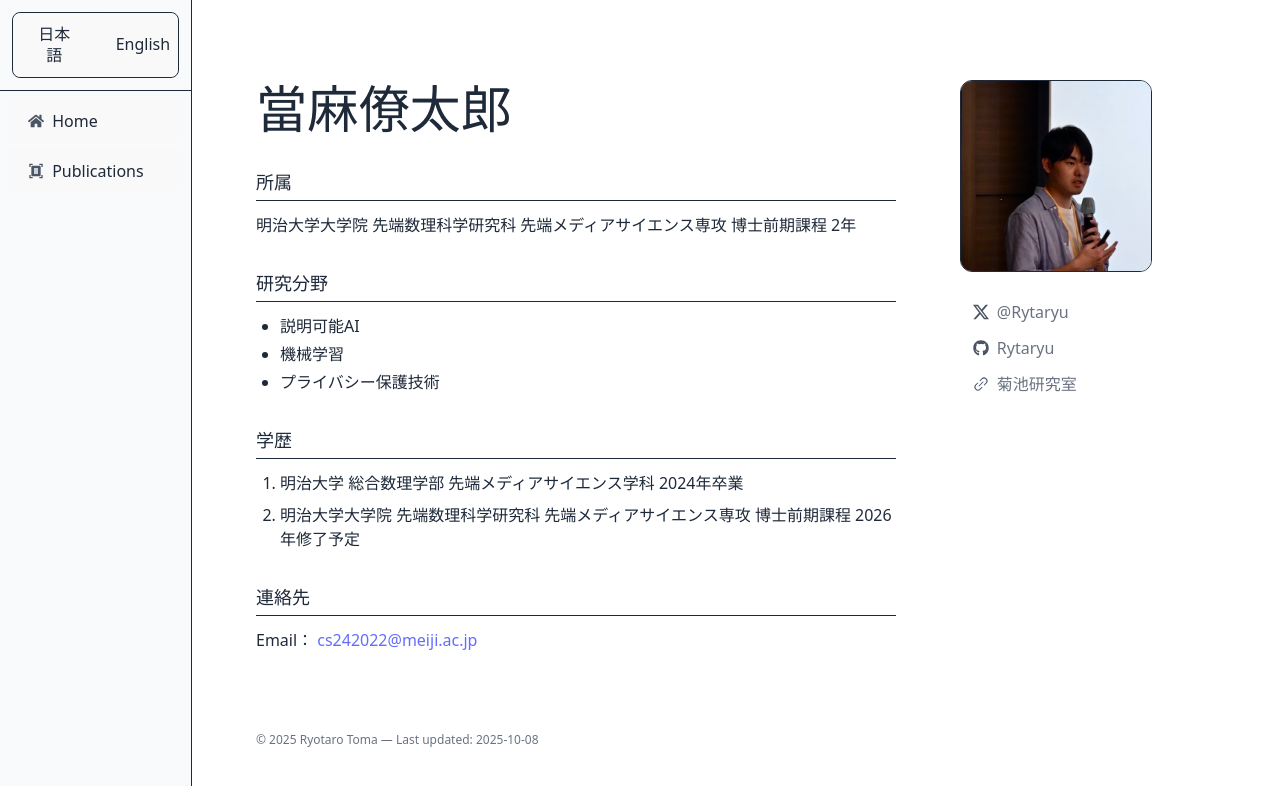
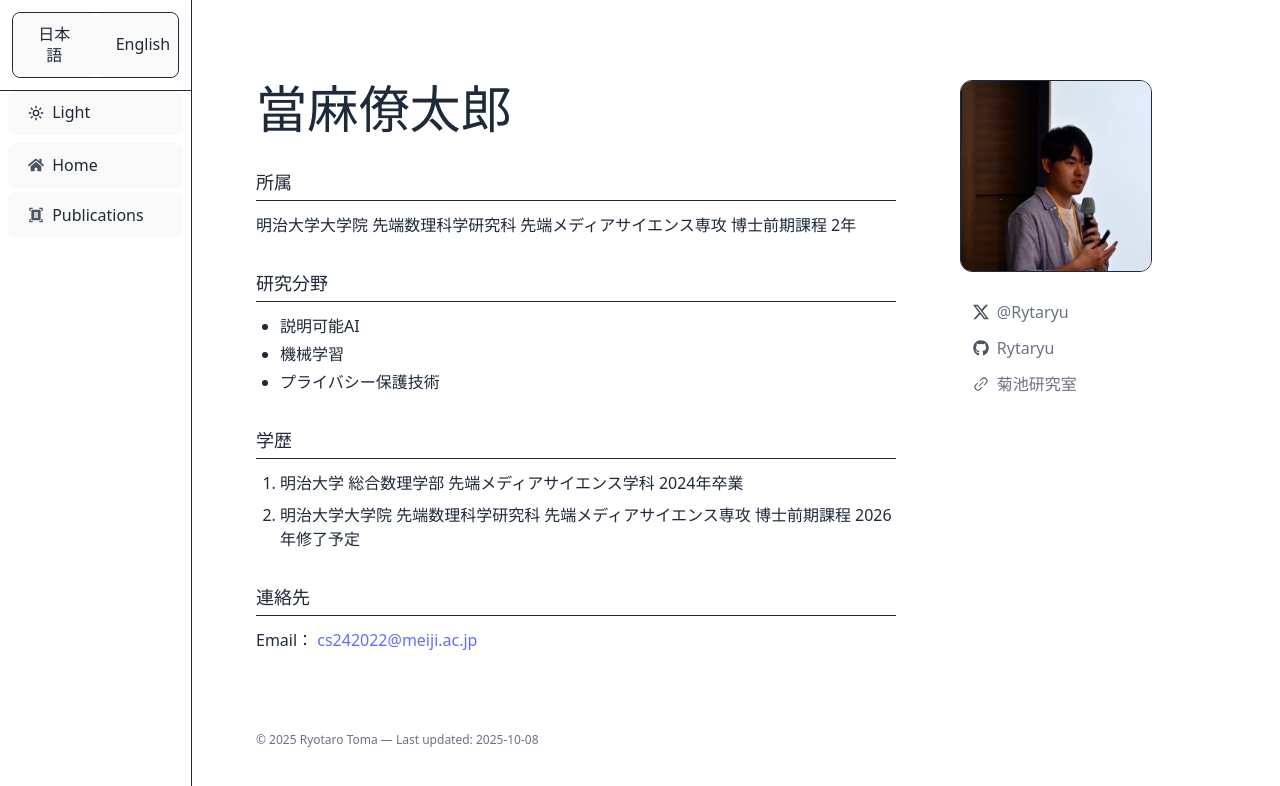
Before and after one commit to Rytaryu/rytaryu.github.io, a React (Vite) app: page / in a window 1280 px wide. Shown: the top 786 px of the page. Built offline with nearby package versions, Linux system fonts and the light colour scheme.

Commit message:
refactor: implement theme toggle functionality and update Tailwind configuration for dark mode support

```diff
--- a/index.html
+++ b/index.html
@@ -9,6 +9,16 @@
     <meta property="og:description" content="明治大学大学院先端数理科学研究科 / Graduate School of Advanced Mathematical Sciences, Meiji University" />
     <meta property="og:type" content="website" />
     <meta name="twitter:card" content="summary" />
+    <script>
+      (() => {
+        const stored = localStorage.getItem('theme');      // 'light' | 'dark' | null
+        const preferDark = window.matchMedia('(prefers-color-scheme: dark)').matches;
+        const theme = stored || (preferDark ? 'dark' : 'light');
+        if (theme === 'dark') document.documentElement.classList.add('dark');
+        // UA要素の配色ヒント
+        document.documentElement.style.colorScheme = theme;
+      })();
+    </script>
   </head>
   <body>
     <div id="root"></div>
--- a/src/App.tsx
+++ b/src/App.tsx
@@ -4,7 +4,8 @@ import { MdDocumentScanner } from "react-icons/md";
 import type { Tab, Lang } from "./utils";
 import HomeContent from "./HomeContent";
 import PublicationsContent from "./PublicationsContent";
-
+import ThemeToggle from './ThemeToggle';
+import { useTheme } from './hooks/useTheme';
 
 const tabs: { key: Tab; label: string }[] = [
   { key: "home", label: "Home" },
@@ -20,6 +21,7 @@ type SideBarProps = {
 
 function SideBar({ lang, setLang, active, setActive }: SideBarProps) {
   const [isOpen, setIsOpen] = useState(false);
+  const { theme, toggle } = useTheme();
 
   const onSelectTab = (key: Tab) => {
     setActive(key);
@@ -62,11 +64,11 @@ function SideBar({ lang, setLang, active, setActive }: SideBarProps) {
       </button>
 
       <aside
-        className={`fixed inset-y-0 left-0 border-r bg-gray-50 transform transition-transform duration-300 ease-in-out ${
+        className={`fixed inset-y-0 left-0 border-r transform transition-transform duration-300 ease-in-out ${
           isOpen ? "translate-x-0" : "-translate-x-full"
         } md:translate-x-0 w-60 md:w-[15vw]`}
       >
-        <div className="h-full flex flex-col">
+        <div className="h-full flex flex-col ">
           <div className="px-3 py-3 border-b">
             <div className="inline-flex rounded-lg border overflow-hidden w-full">
               <button
@@ -90,6 +92,10 @@ function SideBar({ lang, setLang, active, setActive }: SideBarProps) {
                 <span className="xl:hidden">EN</span>
               </button>
             </div>
+          </div>
+
+          <div className="px-2">
+            <ThemeToggle theme={theme} onToggle={toggle} className="w-full justify-left" />
           </div>
 
           <nav className="px-2 py-2 space-y-1">
--- /dev/null
+++ b/src/ThemeToggle.tsx
@@ -0,0 +1,24 @@
+import { Moon, Sun } from 'lucide-react';
+import type { Theme } from './hooks/useTheme';
+
+type Props = {
+  theme: Theme;
+  onToggle: () => void;
+  className?: string;
+};
+
+export default function ThemeToggle({ theme, onToggle, className }: Props) {
+  const isDark = theme === 'dark';
+  return (
+    <button
+      type="button"
+      onClick={onToggle}
+      aria-pressed={isDark}
+      aria-label={isDark ? 'Switch to light mode' : 'Switch to dark mode'}
+      className={`inline-flex items-center gap-2 rounded-lg border px-3 py-1 text-sm hover:bg-gray-50 dark:hover:bg-gray-900 ${className || ''}`}
+    >
+      {isDark ? <Moon className="h-4 w-4" /> : <Sun className="h-4 w-4" />}
+      <span className="select-none">{isDark ? 'Dark' : 'Light'}</span>
+    </button>
+  );
+}
--- /dev/null
+++ b/src/hooks/useTheme.ts
@@ -0,0 +1,35 @@
+import { useCallback, useEffect, useState } from 'react';
+
+export type Theme = 'light' | 'dark';
+
+export function useTheme() {
+  const getInitial = (): Theme =>
+    document.documentElement.classList.contains('dark') ? 'dark' : 'light';
+
+  const [theme, setTheme] = useState<Theme>(getInitial);
+
+  useEffect(() => {
+    const root = document.documentElement;
+    if (theme === 'dark') root.classList.add('dark');
+    else root.classList.remove('dark');
+    root.style.colorScheme = theme;
+    localStorage.setItem('theme', theme);
+  }, [theme]);
+
+  useEffect(() => {
+    const onStorage = (e: StorageEvent) => {
+      if (e.key === 'theme' && (e.newValue === 'light' || e.newValue === 'dark')) {
+        setTheme(e.newValue);
+      }
+    };
+    window.addEventListener('storage', onStorage);
+    return () => window.removeEventListener('storage', onStorage);
+  }, []);
+
+  const toggle = useCallback(() => {
+    setTheme((t) => (t === 'dark' ? 'light' : 'dark'));
+  }, []);
+
+  const set = useCallback((t: Theme) => setTheme(t), []);
+  return { theme, toggle, set };
+}
--- /dev/null
+++ b/tailwind.config.ts
@@ -0,0 +1,6 @@
+import type { Config } from 'tailwindcss'
+
+export default {
+  darkMode: 'class',
+  content: ['./index.html', './src/**/*.{ts,tsx}'],
+} satisfies Config
```
